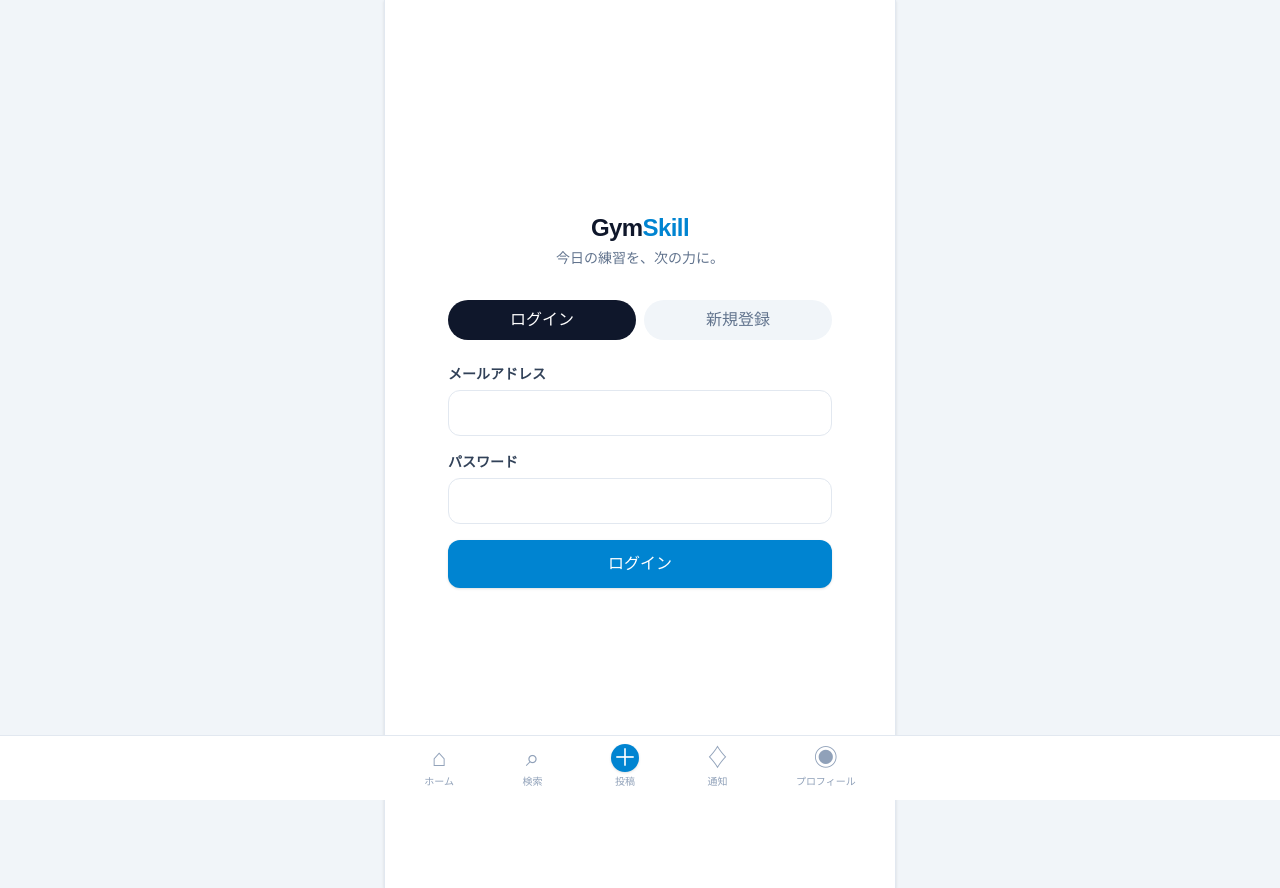
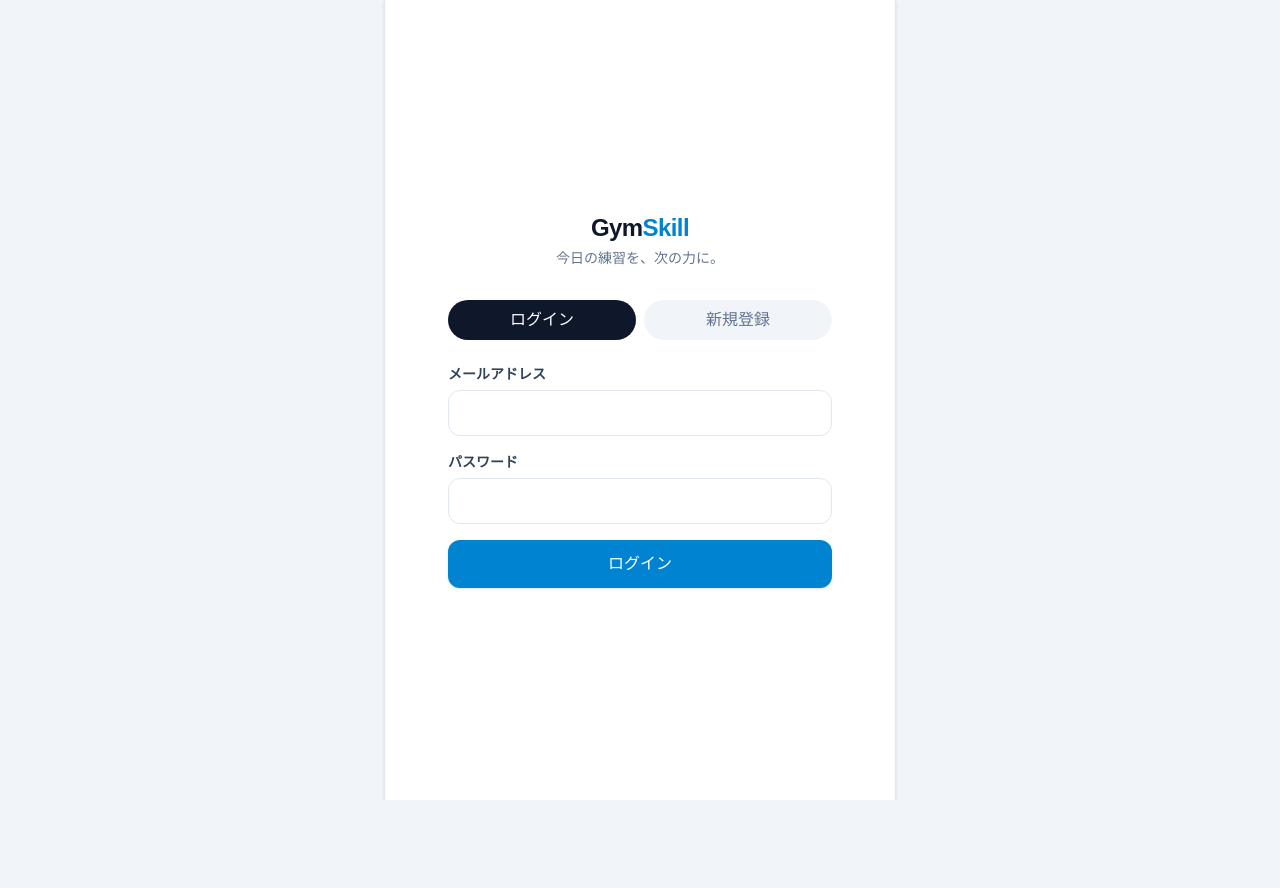
Before and after one commit to oG4BUo/GymSkill, a Next.js app: page /login in a window 1280 px wide. After the commit the page ends 800 px from the top, so only its background shows below. Built offline with nearby package versions, Linux system fonts and the light colour scheme.

Commit message:
feat: improve Supabase authentication flow

```diff
--- a/src/components/layout/app-shell.tsx
+++ b/src/components/layout/app-shell.tsx
@@ -1,2 +1,13 @@
+"use client";
+import { usePathname } from "next/navigation";
 import { BottomNav } from "@/components/layout/bottom-nav";
-export function AppShell({ children }: { children: React.ReactNode }) { return <div className="min-h-screen bg-slate-100"><main className="mx-auto min-h-screen max-w-lg border-x border-slate-200 bg-white pb-22 shadow-sm">{children}</main><BottomNav /></div>; }
+export function AppShell({ children }: { children: React.ReactNode }) {
+  const pathname = usePathname();
+  const showBottomNav = !pathname.startsWith("/login");
+  return (
+    <div className="min-h-screen bg-slate-100">
+      <main className={`mx-auto min-h-screen max-w-lg border-x border-slate-200 bg-white shadow-sm ${showBottomNav ? "pb-22" : ""}`}>{children}</main>
+      {showBottomNav && <BottomNav />}
+    </div>
+  );
+}
--- a/src/lib/supabase/client.ts
+++ b/src/lib/supabase/client.ts
@@ -2,12 +2,13 @@ import { createBrowserClient } from "@supabase/ssr";
 
 /**
  * ブラウザ側（"use client" のコンポーネント）から使うSupabaseクライアント。
- * ここで使うキーは「anon key（匿名キー）」で、これは公開されても問題ない設計のキーです。
- * 秘密鍵（service_role key）は絶対にここでは使いません。
+ * ここで使うキーは「publishable key（公開可能キー）」で、これは公開されても問題ない設計のキーです
+ * （旧称: anon key。Supabaseの新しいAPIキー体系での呼び方です）。
+ * 秘密鍵（secret key / service_role key）は絶対にここでは使いません。
  */
 export function createClient() {
   return createBrowserClient(
     process.env.NEXT_PUBLIC_SUPABASE_URL!,
-    process.env.NEXT_PUBLIC_SUPABASE_ANON_KEY!,
+    process.env.NEXT_PUBLIC_SUPABASE_PUBLISHABLE_KEY!,
   );
 }
--- a/src/lib/supabase/server.ts
+++ b/src/lib/supabase/server.ts
@@ -11,7 +11,7 @@ export async function createClient() {
 
   return createServerClient(
     process.env.NEXT_PUBLIC_SUPABASE_URL!,
-    process.env.NEXT_PUBLIC_SUPABASE_ANON_KEY!,
+    process.env.NEXT_PUBLIC_SUPABASE_PUBLISHABLE_KEY!,
     {
       cookies: {
         getAll() {
--- a/src/proxy.ts
+++ b/src/proxy.ts
@@ -11,7 +11,7 @@ export async function proxy(request: NextRequest) {
 
   const supabase = createServerClient(
     process.env.NEXT_PUBLIC_SUPABASE_URL!,
-    process.env.NEXT_PUBLIC_SUPABASE_ANON_KEY!,
+    process.env.NEXT_PUBLIC_SUPABASE_PUBLISHABLE_KEY!,
     {
       cookies: {
         getAll() {
```
Also changed, not shown: src/app/profile/page.tsx (+2 -1 lines).
